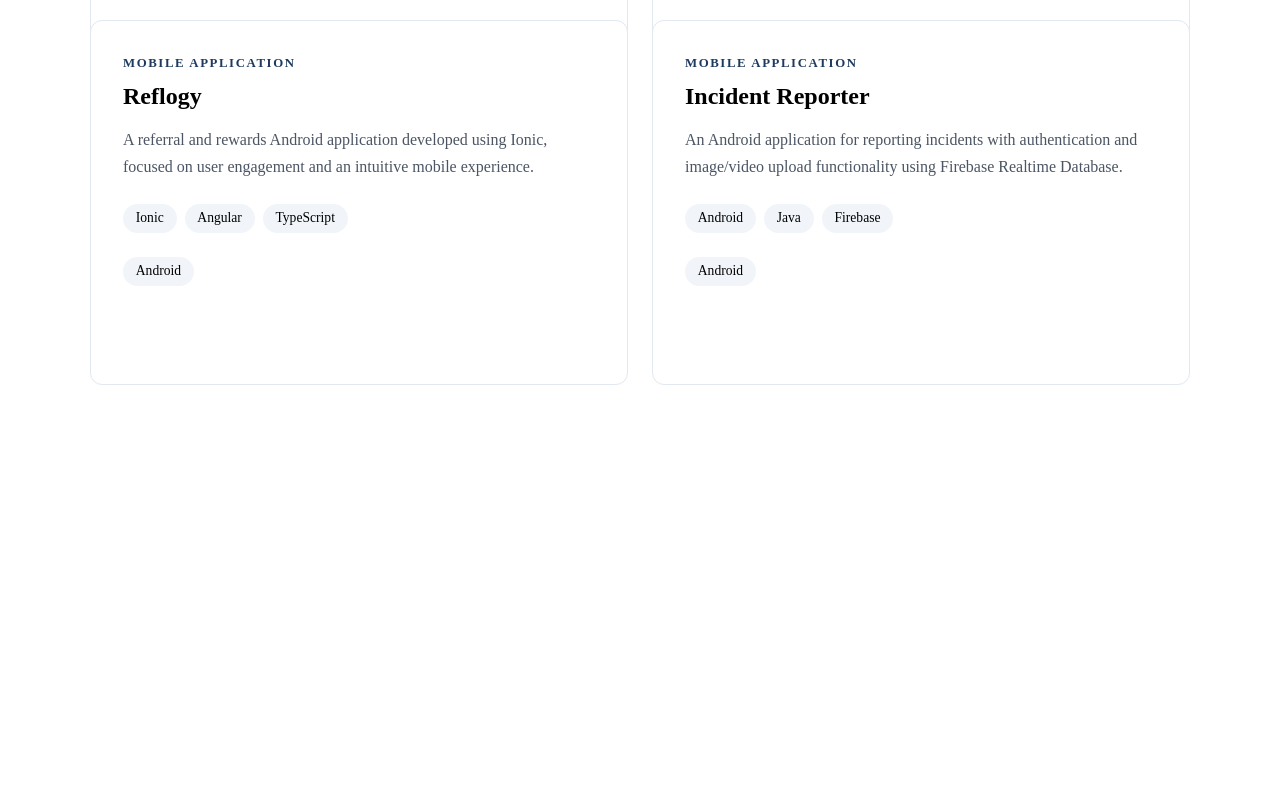
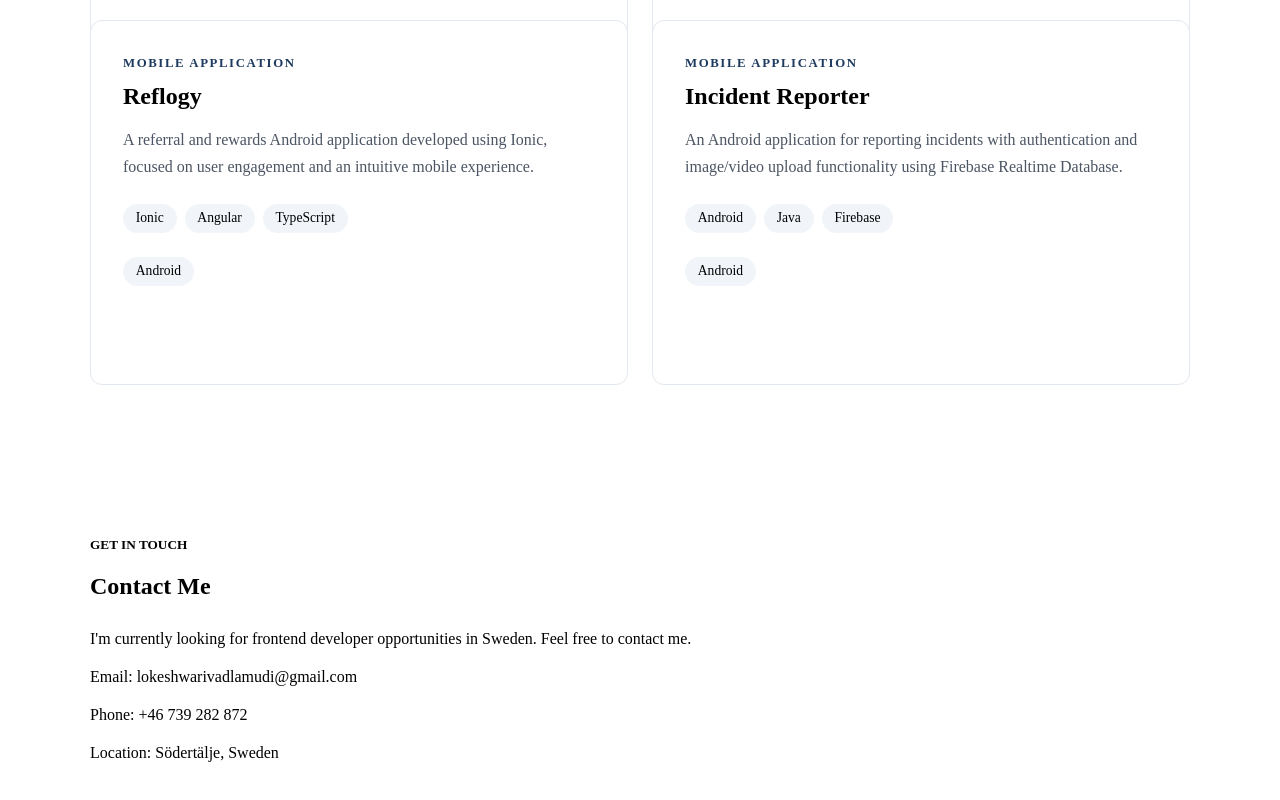
Before and after one commit to lokeshwarivadlamudi-UI/lokeshwari-portfolio, an Angular app: page / in a window 1280 px wide. Shown: the part 4024-4824 px from the top of the page. Before the commit the page ends 4447 px from the top, so only its background shows below. Built offline with nearby package versions, Linux system fonts and the light colour scheme.

Commit message:
Build contact section

```diff
--- a/src/app/app.html
+++ b/src/app/app.html
@@ -5,5 +5,6 @@
   <app-about></app-about>
   <app-experience></app-experience>
   <app-projects></app-projects>
+  <app-contact></app-contact>
 </main>
 <router-outlet></router-outlet>
--- a/src/app/app.ts
+++ b/src/app/app.ts
@@ -5,10 +5,11 @@
 import { About } from "./features/about/about";
 import { Experience } from './features/experience/experience';
 import { Projects } from './features/projects/projects';
+import { Contact } from './features/contact/contact';
 
 @Component({
   selector: 'app-root',
-  imports: [RouterOutlet, Nav, Home, Home, About, Experience, Projects],
+  imports: [RouterOutlet, Nav, Home, Home, About, Experience, Projects, Contact],
   templateUrl: './app.html',
   styleUrl: './app.scss'
 })
--- /dev/null
+++ b/src/app/features/contact/contact.html
@@ -0,0 +1,22 @@
+<section class="contact">
+
+  <h5>GET IN TOUCH</h5>
+
+  <h2>Contact Me</h2>
+
+  <p>
+    I'm currently looking for frontend developer opportunities
+    in Sweden. Feel free to contact me.
+  </p>
+
+  <div class="contact-details">
+
+    <p>Email: lokeshwarivadlamudi@gmail.com</p>
+
+    <p>Phone: +46 739 282 872</p>
+
+    <p>Location: Södertälje, Sweden</p>
+
+  </div>
+
+</section>
--- /dev/null
+++ b/src/app/features/contact/contact.scss
@@ -0,0 +1,17 @@
+.contact {
+  max-width: 1100px;
+  margin: 0 auto;
+  padding: 100px 20px;
+}
+
+.contact h5 {
+  margin-bottom: 20px;
+}
+
+.contact h2 {
+  margin-bottom: 30px;
+}
+
+.contact p {
+  margin-bottom: 20px;
+}
```
Also changed, not shown: src/app/features/contact/contact.ts (added, +11 -0 lines), 1 other file (tests, documents, lock files or other folders).
